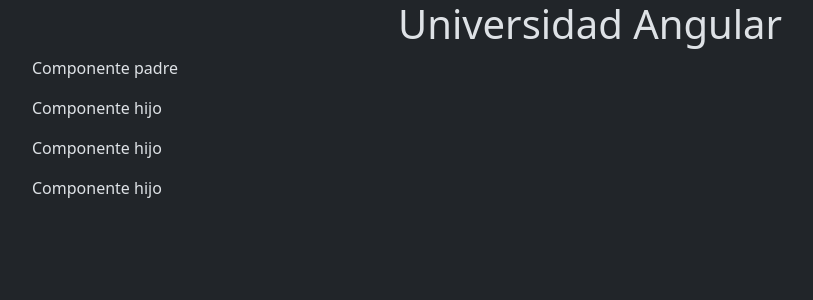
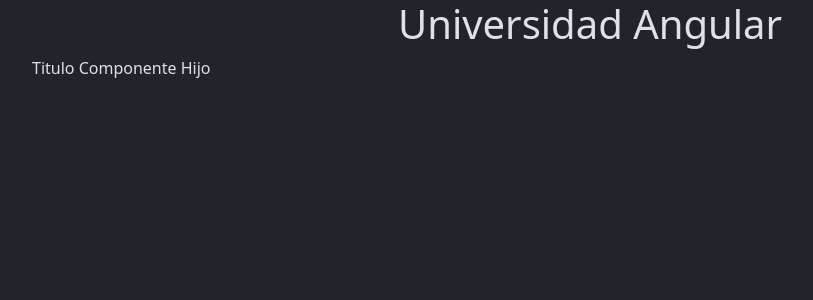
Before and after one commit to odgm/angular-app, an Angular app: page / in a window 1280 px wide. Shown: the top 300 px of the page, without its empty margins (50-863 px from the left). Built offline with nearby package versions, Linux system fonts and the light colour scheme.

Commit message:
cambios en los componentes

```diff
--- a/src/app/app.html
+++ b/src/app/app.html
@@ -1,4 +1,4 @@
 <div class="container">
     <h1 class="text-center">{{title()}}</h1>
-    <app-padre/>
+    <app-hijo/>
 </div>
--- a/src/app/app.ts
+++ b/src/app/app.ts
@@ -1,12 +1,10 @@
 import { Component, signal } from '@angular/core';
-import { RouterOutlet } from '@angular/router';
-import { NuevoComponente } from "./nuevo-componente/nuevo-componente";
-import { Interpolacion } from "./interpolacion/interpolacion";
 import { Padre } from "./padre/padre";
+import { Hijo } from "./hijo/hijo";
 
 @Component({
   selector: 'app-root',
-  imports: [RouterOutlet, NuevoComponente, Interpolacion, Padre],
+  imports: [Hijo],
   templateUrl: './app.html',
   styleUrl: './app.css'
 })
```
